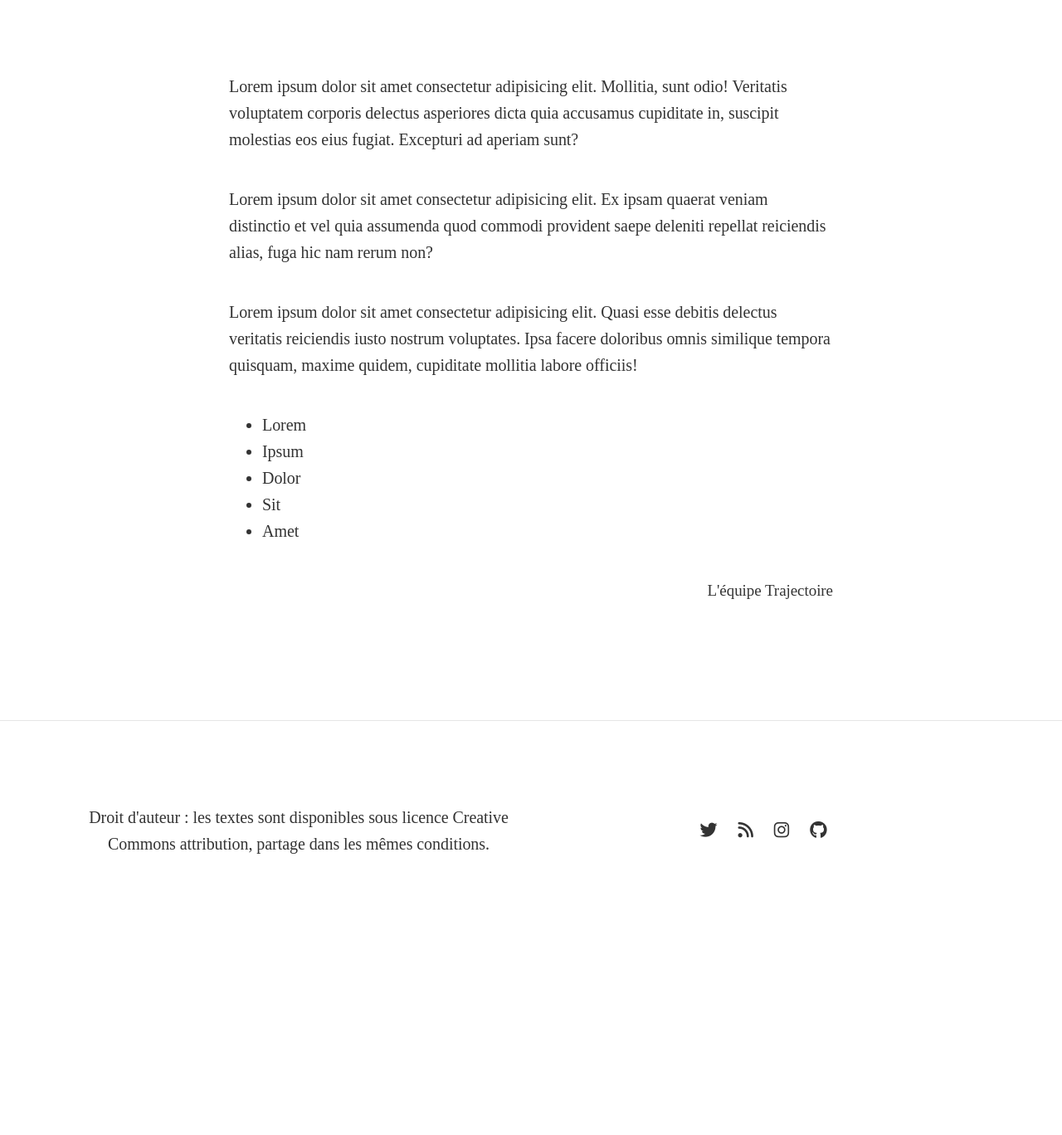
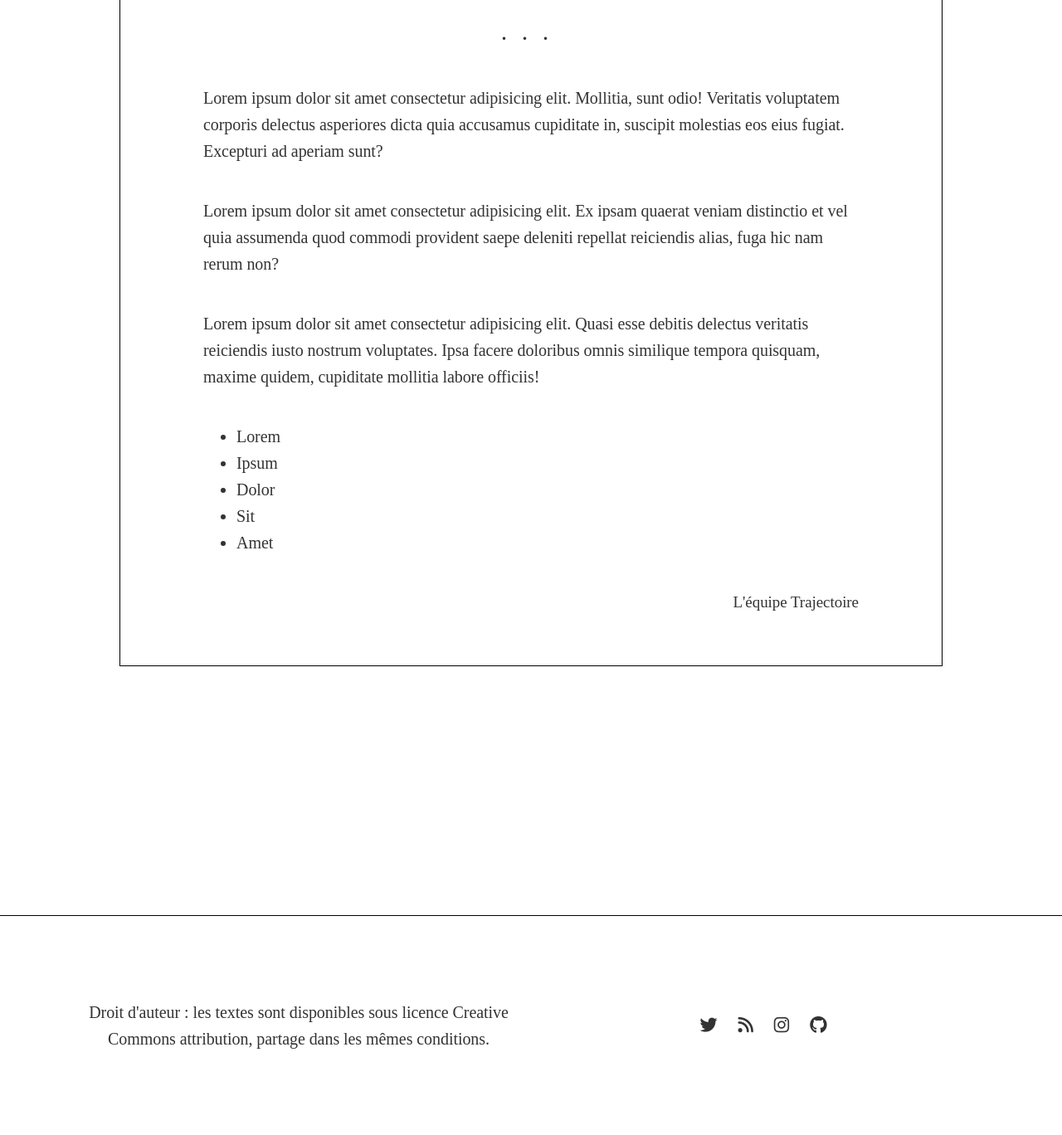
Before and after one commit to RaphaelGoutmann/Trajectoire, a Django app: page /contribute in a window 1280 px wide. Shown: the part 815-2183 px from the top of the page at 83% size. Before the commit the page ends 1844 px from the top, so only its background shows below. Run offline with Django 4.2, Linux system fonts and the light colour scheme; data that the repository does not hold is empty; some web fonts are replaced.

Commit message:
Amélioration design + Nettoyage code

```diff
--- a/src/articles/models.py
+++ b/src/articles/models.py
@@ -11,7 +11,6 @@ from django_editorjs_fields import EditorJsJSONField
 class Category(models.Model):
     name        = models.CharField(max_length=255, unique=True)
     description = models.CharField(max_length=255)
-    thumbnail   = models.ImageField(upload_to="categories", blank=True, null=True)
     slug        = models.SlugField(max_length=255, unique=True, blank=True)
 
     def __str__(self):
--- a/src/articles/static/css/style.css
+++ b/src/articles/static/css/style.css
@@ -693,7 +754,7 @@ main {
   justify-content: center;
   flex-direction: column;
   padding: 4rem;
-  border-top: #E6E6E6 1px solid; }
+  border-top: #000 1px solid; }
   .footer > * {
     flex: 1; }
   .footer .networks {
@@ -714,25 +775,22 @@ main {
   .footer {
     display: none; } }
 /* _article.scss */
+.main-img {
+  max-height: 65vh; }
+
 .article {
-  max-width: 768px;
+  max-width: 992px;
   width: 100%;
   margin: 0 auto;
-  padding: 2rem 1rem; }
-
-.main-image-container {
-  margin: 3rem 0;
-  display: flex;
-  justify-content: center;
-  align-items: center; }
-
-.main-image {
-  margin: 0 !important;
-  width: 200%;
-  max-width: 90vw;
-  max-height: 75vh;
-  object-fit: cover; }
-
+  padding: 3rem 2rem;
+  border: #000 1px solid;
+  position: relative;
+  background: inherit;
+  top: -10rem; }
+
+@media screen and (min-width: 768px) {
+  .article {
+    padding: 3rem 5rem; } }
 .article .title {
   font-size: 2.7rem;
   font-weight: normal;
@@ -740,16 +798,31 @@ main {
   margin: 0 0 2rem;
   text-align: center; }
 
+.article .tag {
+  width: max-content;
+  margin: .25rem auto 1.5rem;
+  padding: 0.6em 1.2em;
+  border: 1px solid #333333;
+  border-radius: 0; }
+
 .article .resume {
   text-align: center; }
 
 .article .foot {
   width: 100%; }
 
-.article blockquote {
+.article blockquote, .article table, .article img {
   margin: 3rem 0; }
 .article h1, .article .h1, .article h2, .article .h2, .article h3, .article .h3, .article h4, .article .h4, .article h5, .article .h5, .article h6, .article .h6, .article img, .article ol, .article ul, .article p {
   margin: 2rem 0; }
+.article .delimiter::before {
+  content: '···';
+  letter-spacing: .5em;
+  font-size: 1.5rem;
+  width: 100%;
+  display: flex;
+  justify-content: center;
+  align-items: center; }
 
 /* _grid.scss */
 .row {
--- a/src/articles/static/js/main.js
+++ b/src/articles/static/js/main.js
@@ -1,7 +1,7 @@
 // responsive menu
 
 const toggleNav = document.querySelector('#toggle-nav')
-const nav = document.querySelector('.nav')
+const responsiveNav = document.querySelector('.reponsive-nav')
 
 const main = document.querySelector('main')
 
@@ -12,7 +12,11 @@ toggleNav.addEventListener('click', (e) =>
 
 main.addEventListener('click', (e) =>
 {
-    document.body.classList.remove('active')
+    if(document.body.classList.contains('active'))
+    {
+        e.preventDefault()
+        document.body.classList.remove('active')
+    }
 })
 
 // search
--- a/src/articles/static/scss/_base.scss
+++ b/src/articles/static/scss/_base.scss
@@ -47,7 +47,7 @@ hr
     height: 1px;
 
     margin: 3 * $spacer 0;
-    background: $light;
+    background: $black;
 }
 
 h1, h2, h3, h4, h5, h6
@@ -181,3 +181,41 @@ code
     padding: .1 * $spacer .25 * $spacer;
     font-family: monospace;
 }
+
+table
+{
+
+    width: 100%;
+    border-collapse: collapse;
+    font-size: 0.9rem;
+    border: black 1px solid;
+    text-align: center;
+
+}
+
+table thead tr
+{
+    background: $dark;
+    color: $white;
+}
+
+table th,
+table td
+{
+    padding: 0.6 * $spacer 0.75 * $spacer;
+}
+
+table tbody tr
+{
+    border-bottom: black 1px solid;
+}
+
+table tbody tr:nth-of-type(even)
+{
+    background-color: $light;
+}
+
+table tbody tr:last-of-type
+{
+    border-bottom: black 1px solid;
+}
--- a/src/articles/static/scss/_utilities.scss
+++ b/src/articles/static/scss/_utilities.scss
@@ -66,8 +66,16 @@
 .h-75  { height: 75vh !important;  }
 .h-100 { height: 100vh !important; }
 
+.max-h-25 { max-height: 25vh !important; }
+.max-h-50  { height: 50vh !important;  }
+.max-h-65  { height: 65vh !important;  }
+.max-h-75  { height: 75vh !important;  }
+.max-h-100 { height: 100vh !important; }
+
 .w-100 { width:  100% !important;  }
 
+.object-fit-cover
+{ object-fit: cover; }
 
 @each $key, $value in $spacers
 {
--- a/src/articles/static/scss/_variables.scss
+++ b/src/articles/static/scss/_variables.scss
@@ -11,7 +11,7 @@ $white: #fff;
 
 $dark:  #333333;
 $gray:  #828282;
-$light: #E6E6E6;
+$light: #f3f3f3;
 
 $theme-colors:
 (
--- a/src/articles/static/scss/layout/_article.scss
+++ b/src/articles/static/scss/layout/_article.scss
@@ -1,32 +1,32 @@
 /* _article.scss */
+
+.main-img
+{
+    max-height: 65vh;
+}
 
 .article
 {
-    max-width: map-get($breakpoints, md);
+    max-width: map-get($breakpoints, lg);
     width: 100%;
 
     margin: 0 auto;
-    padding: 2 * $spacer 1 * $spacer;
+    padding: 3 * $spacer 2 * $spacer;
+
+    border: $black 1px solid;
+
+    position: relative;
+    background: inherit;
+    top: -10 * $spacer;
+
 }
 
-.main-image-container
+@media screen and (min-width: map-get($breakpoints, md))
 {
-    margin: 3 * $spacer 0;
-
-    display: flex;
-    justify-content: center;
-    align-items: center;
-}
-
-.main-image
-{
-    margin: 0 !important;
-
-    width: 200%;
-    max-width: 90vw;
-    max-height: 75vh;
-
-    object-fit: cover;
+    .article
+    {
+        padding: 3 * $spacer 5 * $spacer;
+    }
 }
 
 .article .title
@@ -38,6 +38,19 @@
 
     text-align: center;
 }
+
+.article .tag
+{
+    width: max-content;
+
+    margin: .25rem auto 1.5rem;
+
+    padding: 0.6em 1.2em ;
+
+    border: 1px solid $dark;
+    border-radius: 0;
+}
+
 
 .article .resume
 {
@@ -51,7 +64,7 @@
 
 .article
 {
-    blockquote
+    blockquote, table, img
     {
         margin: 3 * $spacer 0;
     }
@@ -66,4 +79,18 @@
         @extend a.underlined
     }
 
+
+    .delimiter::before
+    {
+
+        content: '···';
+        letter-spacing: .5em;
+        font-size: 1.5rem;
+        width: 100%;
+
+        display: flex;
+        justify-content: center;
+        align-items: center;
+    }
+
 }
--- a/src/articles/static/scss/layout/_container.scss
+++ b/src/articles/static/scss/layout/_container.scss
@@ -10,4 +10,11 @@
 
         margin: 0 auto;
     }
+
+    @media screen and (min-width: map-get($breakpoints, md))
+    {
+        .container-#{$key}
+        {
+        }
+    }
 }
--- a/src/articles/static/scss/layout/_footer.scss
+++ b/src/articles/static/scss/layout/_footer.scss
@@ -12,7 +12,7 @@
 
     padding: 4 * $spacer;
 
-    border-top: $light 1px solid;
+    border-top: $black 1px solid;
 
     & > *
     {
--- a/src/articles/static/scss/layout/_grid.scss
+++ b/src/articles/static/scss/layout/_grid.scss
@@ -26,7 +26,7 @@
 {
     .row
     {
-        grid-gap: 1 * $grid-gap;
+        grid-gap: 0.75 * $grid-gap;
     }
 }
 
--- a/src/articles/static/scss/layout/_header.scss
+++ b/src/articles/static/scss/layout/_header.scss
@@ -48,11 +48,13 @@
     position: relative;
 
     width: 100%;
-    height: 125px;
+    height: 100px;
 
     display: flex;
     justify-content: space-between;
     align-items: center;
+
+    border-bottom: black 1px solid;
 
     padding: 0 7%;
 
@@ -65,6 +67,52 @@
 
     .nav
     {
+        display: none;
+    }
+
+    .nav ul
+    {
+        list-style: none;
+        display: flex;
+        justify-content: center;
+        align-items: center;
+        flex-direction: row;
+
+        gap: 2 * $spacer
+    }
+
+    .nav ul li
+    {
+
+    }
+
+    .nav ul li a
+    {
+        transition-duration: .1s;
+    }
+
+    .nav ul li a:hover
+    {
+        // color: $gray;
+        @extend a.underlined;
+    }
+
+    .nav ul li a:focus
+    {
+        @extend a.underlined;
+    }
+
+    @media screen and (min-width: map-get($breakpoints, lg))
+    {
+        .nav
+        {
+            display: block;
+        }
+    }
+
+    .responsive-nav
+    {
+        border: black 1px solid;
         z-index: 1000;
         position: absolute;
 
@@ -83,29 +131,29 @@
         padding: 2 * $spacer 3.5 * $spacer;
     }
 
-    .nav ul
+    .responsive-nav ul
     {
         list-style: none;
         padding: 0;
     }
 
-    .nav ul li
+    .responsive-nav ul li
     {
         margin: 1.5 * $spacer 0;
     }
 
-    .nav ul li a
+    .responsive-nav ul li a
     {
         color: inherit;
         transition: color .1s;
     }
 
-    .nav ul li a:hover
+    .responsive-nav ul li a:hover
     {
         color: $gray;
     }
 
-    .active & .nav
+    .active & .responsive-nav
     {
         left: 0;
     }
@@ -124,6 +172,9 @@
     .icons .search-close
     {
         cursor: pointer;
+        display: flex;
+        justify-content: center;
+        align-items: center;
     }
 
     .icons .search,
@@ -181,7 +232,7 @@ main
 
     .active &
     {
-        filter: brightness(50%)
+        filter: brightness(50%);
     }
 }
 
--- a/src/articles/static/scss/style.scss
+++ b/src/articles/static/scss/style.scss
@@ -15,6 +15,7 @@
 
 // components
 @import "components/card";
+@import "components/banner";
 @import "components/button";
 @import "components/dropdown";
 @import "components/alert";
--- a/src/articles/templates/articles/contribute.html
+++ b/src/articles/templates/articles/contribute.html
@@ -4,26 +4,19 @@
 {% block title %}
     <title>Contribuer - Trajectoire</title>
 
-    <!-- js -->
-    <script src="{% static 'js/reading-time.js' %}" defer></script>
-
 {% endblock %}
 
 {% block content %}
 
+<img class="object-fit-cover w-100 max-h-65" src="https://images.unsplash.com/photo-1471107340929-a87cd0f5b5f3?ixlib=rb-4.0.3&ixid=MnwxMjA3fDB8MHxwaG90by1wYWdlfHx8fGVufDB8fHx8&auto=format&fit=crop&w=1073&q=80" alt="Contribuer">
+
     <article class="article" id="article">
 
-        <div class="head">
+        <div class="tag">Informations</div>
+        <h1  class="title">Contribuer au projet Trajectoire</h1>
+        <div class="text-center lead">Lorem ipsum, dolor sit amet consectetur adipisicing elit. Earum omnis veniam itaque ea. Corrupti cumque quasi beatae rem doloribus qui eaque id, atque ipsum tempore modi recusandae, harum accusantium odio.</div>
 
-            <div class="">
-                <span id="reading-time"></span> minutes de lecture
-            </div>
-            <h1  class="title">Contribuer au projet Trajectoire</h1>
-            <div class="resume">Lorem ipsum dolor sit amet consectetur adipisicing elit. Dolorum deleniti porro aut corrupti expedita aperiam facere quisquam totam sit a ea </div>
-
-        </div>
-
-        <img src="https://images.unsplash.com/photo-1471107340929-a87cd0f5b5f3?ixlib=rb-4.0.3&ixid=MnwxMjA3fDB8MHxwaG90by1wYWdlfHx8fGVufDB8fHx8&auto=format&fit=crop&w=1073&q=80" alt="Contribuer au projet Trajectoire" class="img-main">
+        <div class="delimiter my-2"></div>
 
         <p>Lorem ipsum dolor sit amet consectetur adipisicing elit. Mollitia, sunt odio! Veritatis voluptatem corporis delectus asperiores dicta quia accusamus cupiditate in, suscipit molestias eos eius fugiat. Excepturi ad aperiam sunt?</p>
 
--- a/src/templates/base.html
+++ b/src/templates/base.html
@@ -21,11 +21,14 @@
     <header class="header">
         <div class="logo">
             <a href="{% url 'home' %}">
-                <img width="40px" src="https://cdn-icons-png.flaticon.com/512/5968/5968885.png" alt="">
+                <img width="40px" src="{% static 'img/logo.png' %}" alt="">
             </a>
         </div>
 
-        <nav class="nav">
+        {% block nav %}
+        {% endblock %}
+
+        <nav class="responsive-nav">
 
             <ul>
 
@@ -38,6 +41,7 @@
                 <li><a href="{% url 'contribute' %}">Contribuer</a></li>
 
                 {% if user.is_authenticated %}
+                <hr>
                 <li><a href="/admin">Administration</a></li>
                 {% endif %}
             </ul>
```
Also changed, not shown: other parts of src/articles/static/css/style.css (+101 -17 lines), src/articles/templates/articles/404.html (+10 -0 lines), src/articles/templates/articles/article_detail.html (+5 -4 lines), src/articles/templates/articles/category_detail.html (+18 -5 lines), src/articles/templates/articles/home.html (+14 -5 lines), src/articles/migrations/0005_remove_category_thumbnail.py (added), 1 other file.
